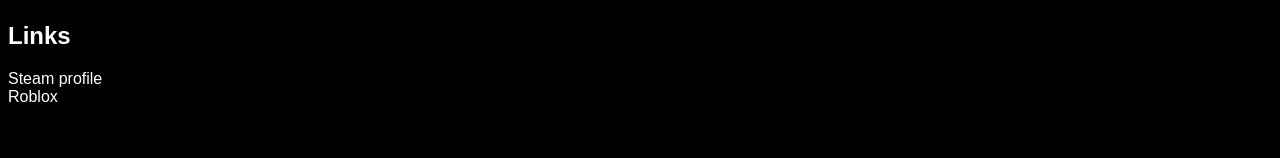
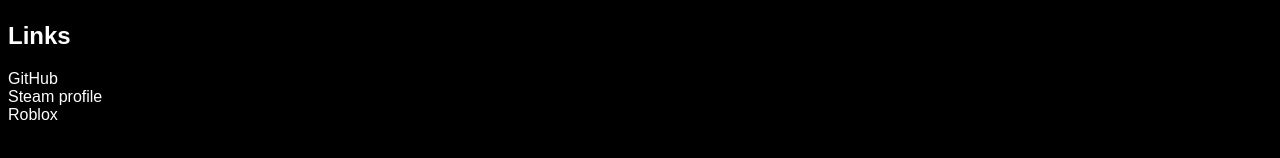
Before and after one commit to mikesk8r/mikesk8r.com, a SvelteKit app: page /about in a window 1280 px wide. Shown: the part 440-598 px from the top of the page. Built offline with nearby package versions, Linux system fonts and the light colour scheme.

Commit message:
I have no idea what to call this one, really.

```diff
--- a/src/routes/about/+page.svelte
+++ b/src/routes/about/+page.svelte
@@ -23,6 +23,7 @@
         </script>
     </p>
     <h2>Links</h2>
+    <a href="https://github.com/mikesk8r" target="_blank">GitHub</a><br>
     <a href="https://steamcommunity.com/id/mike_sk8r" target="_blank">Steam profile</a><br>
     <a href="https://roblox.com/users/1921878998" target="_blank">Roblox</a><br>
 </main>
```
Also changed, not shown: 18 other files (tests, documents, lock files or other folders).
